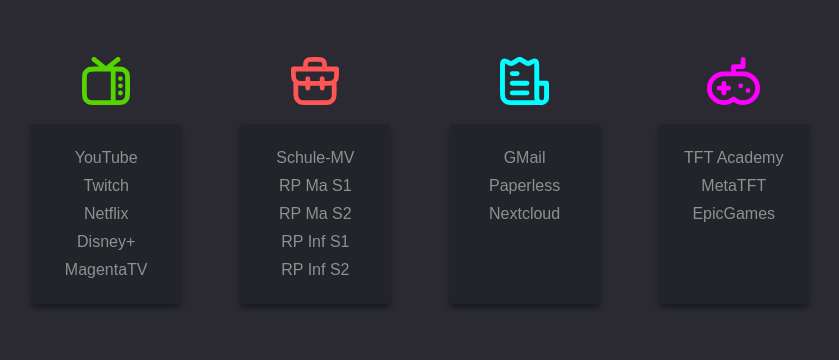
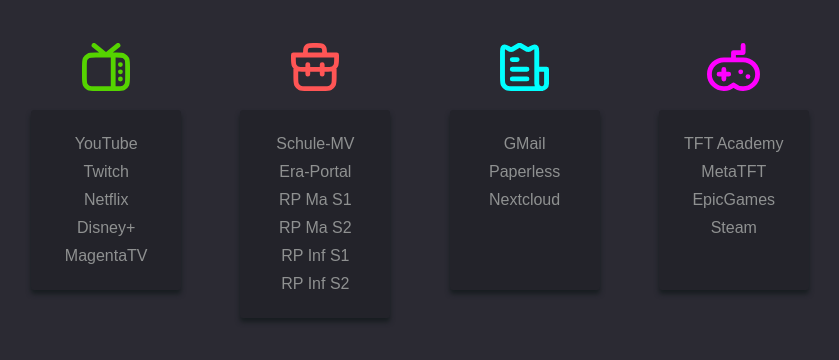
Before and after one commit to mKobrow/startpage, a plain HTML site: page index.html in a window 1280 px wide. Shown: the part 370-730 px from the top of the page, without its empty margins (220-1059 px from the left). Drawn offline with Linux system fonts and the light colour scheme.

Commit message:
neue Links

```diff
--- a/index.html
+++ b/index.html
@@ -50,6 +50,7 @@
           <div class="icon"><img src="icons/briefcase-alt-1-svgrepo-com.svg" /></div>
           <div class="bookmarks doc">
             <li><a class="bm" target="_top" href="https://cloud.schule-mv.de">Schule-MV</a></li>
+            <li><a class="bm" target="_top" href="http://www.erasmus-ganztagsgymnasium.de/portal/index.php">Era-Portal</a></li>
             <li><a class="bm" target="_top" href="https://www.bildung-mv.de/export/sites/bildungsserver/.galleries/dokumente/unterricht/rahmenplaene/RP_MA_AHR_7-10.pdf">RP Ma S1</a></li>
             <li><a class="bm" target="_top" href="https://www.bildung-mv.de/export/sites/bildungsserver/.galleries/dokumente/unterricht/rahmenplaene/RP_MA_SEK2.pdf">RP Ma S2</a></li>
             <li><a class="bm" target="_top" href="https://www.bildung-mv.de/export/sites/bildungsserver/.galleries/dokumente/unterricht/rahmenplaene/RP_INFO_AHR_5-10.pdf">RP Inf S1</a></li>
@@ -72,6 +73,7 @@
             <li><a class="bm" target="_top" href="https://tftacademy.com/">TFT Academy</a></li>
             <li><a class="bm" target="_top" href="https://www.metatft.com/">MetaTFT</a></li>
             <li><a class="bm" target="_top" href="https://www.epicgames.com/site/de/home">EpicGames</a></li>
+            <li><a class="bm" target="_top" href="https://store.steampowered.com/?l=german">Steam</a></li>
           </div>
         </div>
       </div>
```
